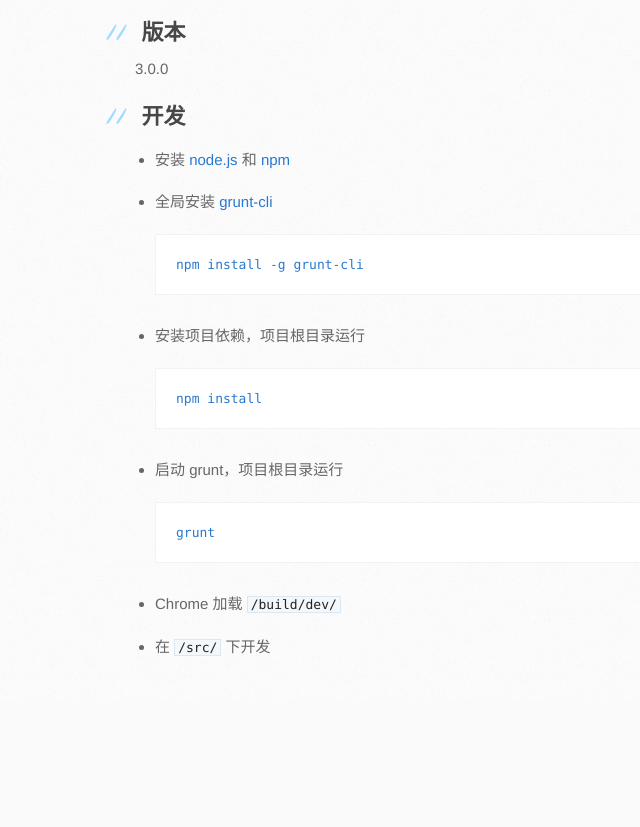
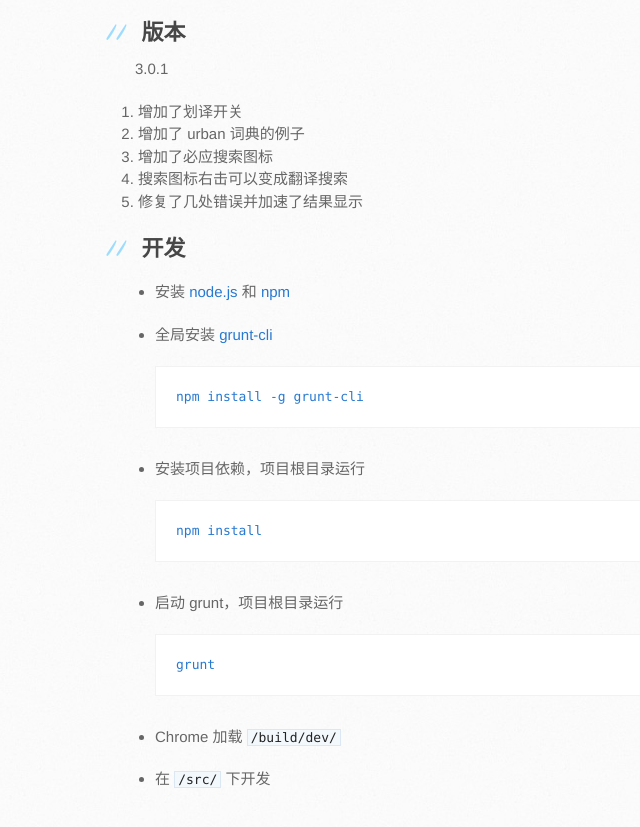
Before and after one commit to pekah/crx-hybrid-translator, a plain HTML site: page index.html in a window 1280 px wide. Shown: the part 1457-2284 px from the top of the page, without its empty margins (35-675 px from the left). Before the commit the page ends 2158 px from the top, so only its background shows below. Drawn offline with Linux system fonts and the light colour scheme.

```diff
--- a/index.html
+++ b/index.html
@@ -33,7 +33,7 @@
 
 <p><a target="_blank" href="https://chrome.google.com/extensions/detail/cdonnmffkdaoajfknoeeecmchibpmkmg"><img src="https://raw.githubusercontent.com/Crimx/hybrid-translator/master/assets/images/tryitnow.png" alt="Try it now in CWS" title="Click here to install this sample from the Chrome Web Store"></a></p>
 
-<p><a href="https://chrome.google.com/extensions/detail/cdonnmffkdaoajfknoeeecmchibpmkmg">Google Web Store</a> 或者 <a href="https://github.com/Crimx/hybrid-translator/releases/tag/3.0.0">直接下载 crx</a></p>
+<p><a href="https://chrome.google.com/extensions/detail/cdonnmffkdaoajfknoeeecmchibpmkmg">Google Web Store</a> 或者 <a href="https://github.com/Crimx/hybrid-translator/releases">直接下载 crx</a></p>
 
 <p>Chrome 扩展，网页划词翻译。</p>
 
@@ -46,7 +46,15 @@
 <h2>
 <a id="版本" class="anchor" href="#%E7%89%88%E6%9C%AC" aria-hidden="true"><span class="octicon octicon-link"></span></a>版本</h2>
 
-<p>3.0.0</p>
+<p>3.0.1</p>
+
+<ol>
+<li>增加了划译开关</li>
+<li>增加了 urban 词典的例子</li>
+<li>增加了必应搜索图标</li>
+<li>搜索图标右击可以变成翻译搜索</li>
+<li>修复了几处错误并加速了结果显示</li>
+</ol>
 
 <h2>
 <a id="开发" class="anchor" href="#%E5%BC%80%E5%8F%91" aria-hidden="true"><span class="octicon octicon-link"></span></a>开发</h2>
```
Also changed, not shown: params.json (+1 -1 lines).
